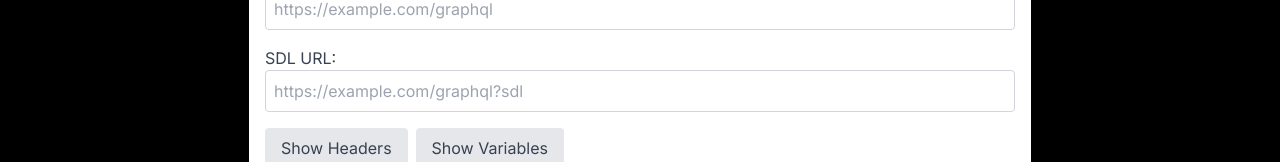
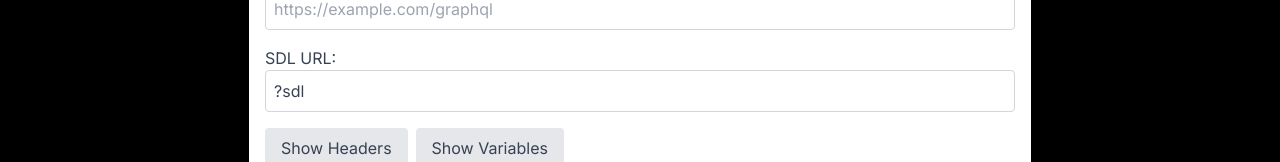
Before and after one commit to katya-petrova/graphiql-app, a Next.js app: page /en/graphiql in a window 1280 px wide. Shown: the part 226-388 px from the top of the page. Built offline with nearby package versions, Linux system fonts and the light colour scheme; no server answers.

Commit message:
fix: add sdl link form history

```diff
--- a/src/pagesComponents/GraphQL/GraphQLClient/GraphQLClient.tsx
+++ b/src/pagesComponents/GraphQL/GraphQLClient/GraphQLClient.tsx
@@ -43,6 +43,8 @@ const GraphQLClient: React.FC<{ t: Dictionary['graphiql'] }> = ({ t }) => {
 
     setEndpoint(endpointBase64 ? atob(endpointBase64) : '');
     setBody(bodyBase64 ? atob(bodyBase64) : '');
+
+    setSdlUrl(`${endpointBase64 ? atob(endpointBase64) : ''}?sdl`);
   }, [pathname]);
 
   const handleBodyChange = (e: React.ChangeEvent<HTMLTextAreaElement>) => {
```
